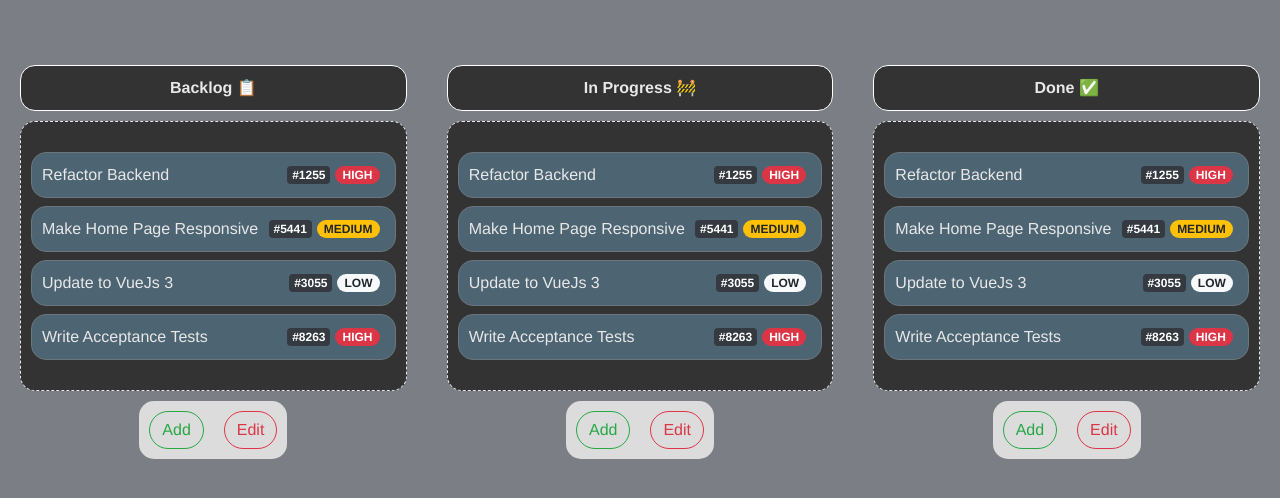
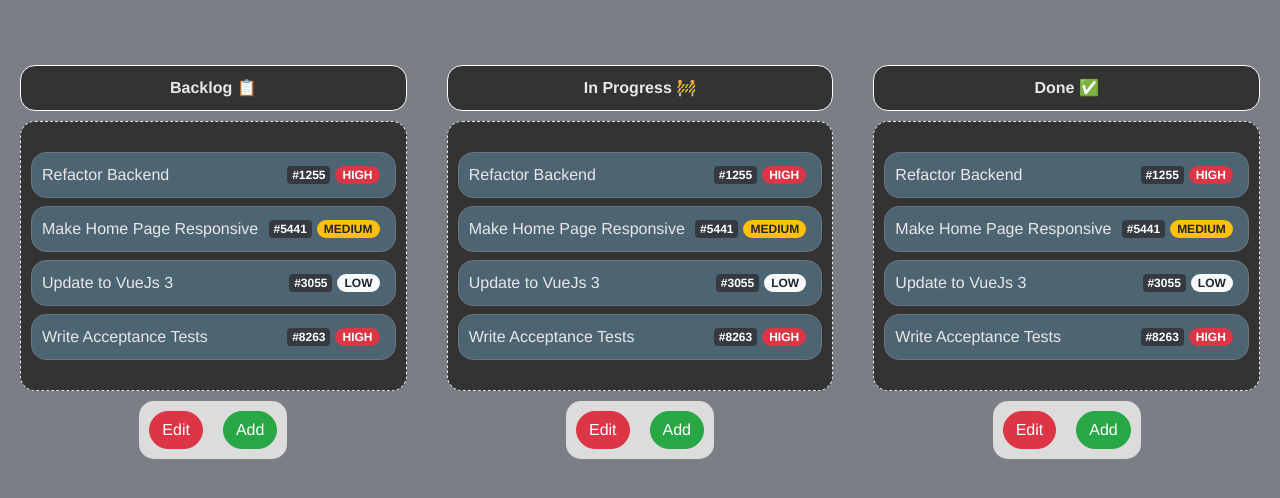
Before and after one commit to marinacompsci/vuescrum, a Vue app: page / in a window 1280 px wide. Shown: the top 498 px of the page. Built offline with nearby package versions, Linux system fonts and the light colour scheme.

Commit message:
Update: Minor changes CSS related

```diff
--- a/src/components/RoundButton.vue
+++ b/src/components/RoundButton.vue
@@ -1,6 +1,6 @@
 <template>
-    <b-button pill :variant="buttonTypeClass()">
-      {{ buttonTitle() }}
+    <b-button pill :variant="bClass">
+      {{ title }}
     </b-button>
 </template>
 
@@ -9,23 +9,8 @@ export default {
   name: "RoundButton",
   props: {
     title: String,
-    type: String
-  },
-  methods: {
-    buttonTypeClass() {
-      let btnClass;
-      if (this.type === 'edit') btnClass = "outline-danger";
-      else if (this.type === 'add') btnClass = "outline-success";
-      return btnClass;
-    },
-    buttonTitle() {
-      let btnClass;
-      if (this.type === 'edit') btnClass = "Edit";
-      else if (this.type === 'add') btnClass = "Add";
-      return btnClass;
-    }
+    bClass: String
   }
-
 }
 </script>
 
--- a/src/components/SectionControl.vue
+++ b/src/components/SectionControl.vue
@@ -1,9 +1,8 @@
 <template>
   <div class="custom-container">
-      <RoundButton type="add"></RoundButton>
-      <RoundButton type="edit"></RoundButton>
+      <RoundButton bClass="danger" title="Edit"></RoundButton>
+      <RoundButton bClass="success" title="Add"></RoundButton>
   </div>
-
 </template>
 
 <script>
```
Also changed, not shown: src/App.vue (+3 -9 lines), src/components/Section.vue (+3 -9 lines), src/components/SquareButton.vue (added, +17 -0 lines).
